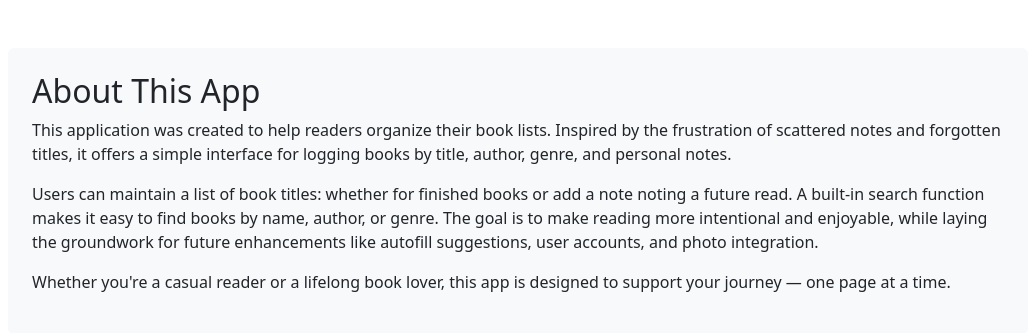
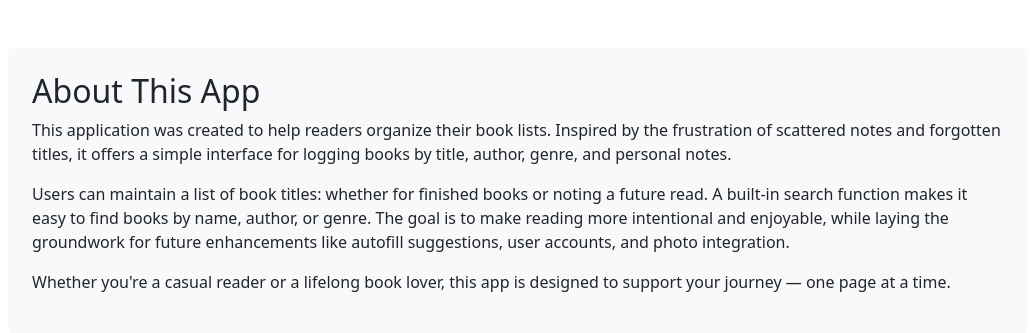
Before and after one commit to cfuenning/CSCI4830-TechExercise, a Django app: page /about/ in a window 1280 px wide. Shown: the part 56-389 px from the top of the page, without its empty margins (122-1153 px from the left). Run offline with Django 5.2, Linux system fonts and the light colour scheme; some libraries are stand-ins or nearby versions.

Commit message:
updating home and about page

```diff
--- a/books/templates/about_books.html
+++ b/books/templates/about_books.html
@@ -9,7 +9,7 @@
       This application was created to help readers organize their book lists. Inspired by the frustration of scattered notes and forgotten titles, it offers a simple interface for logging books by title, author, genre, and personal notes.
     </p>
     <p>
-      Users can maintain a list of book titles: whether for finished books or add a note noting a future read. A built-in search function makes it easy to find books by name, author, or genre. The goal is to make reading more intentional and enjoyable, while laying the groundwork for future enhancements like autofill suggestions, user accounts, and photo integration.
+      Users can maintain a list of book titles: whether for finished books or noting a future read. A built-in search function makes it easy to find books by name, author, or genre. The goal is to make reading more intentional and enjoyable, while laying the groundwork for future enhancements like autofill suggestions, user accounts, and photo integration.
     </p>
     <p>
       Whether you're a casual reader or a lifelong book lover, this app is designed to support your journey — one page at a time.
--- a/books/templates/index_books.html
+++ b/books/templates/index_books.html
@@ -10,8 +10,6 @@
 <div class="card shadow-lg text-center" style="max-width: 500px; margin: auto;">
 <div class="card-body">
 
-    <h3>What is it for?</h3>
-    <p>This application is for you to keep track of books you have read.</p>
     <p>Add as many books as you would like!</p>
     <p>Click below to get started:</p>
     <a href="{% url 'library_view' %}" class="btn btn-primary">Go to Book List</a>
```
